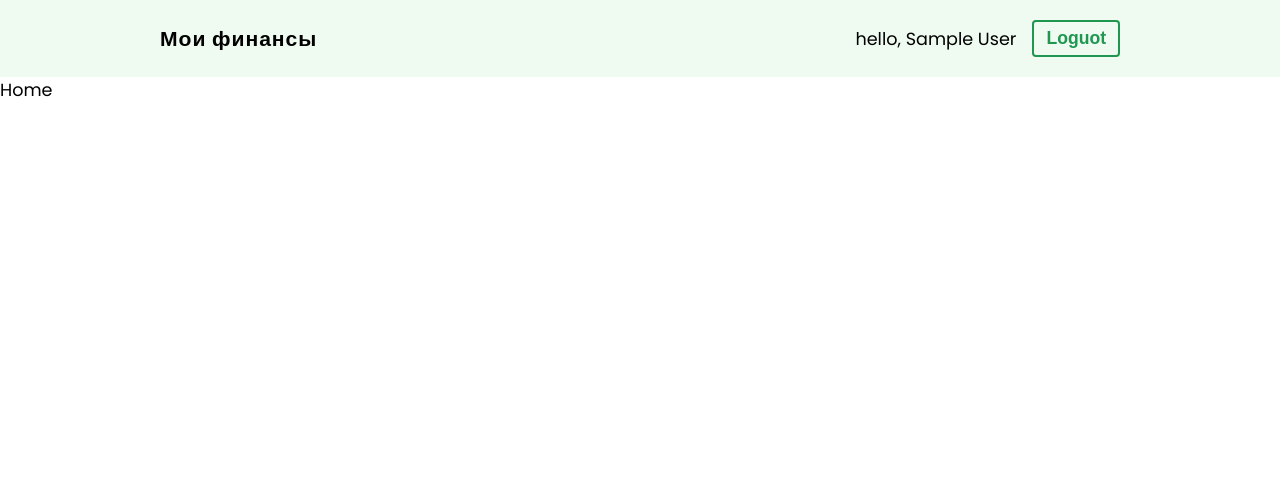
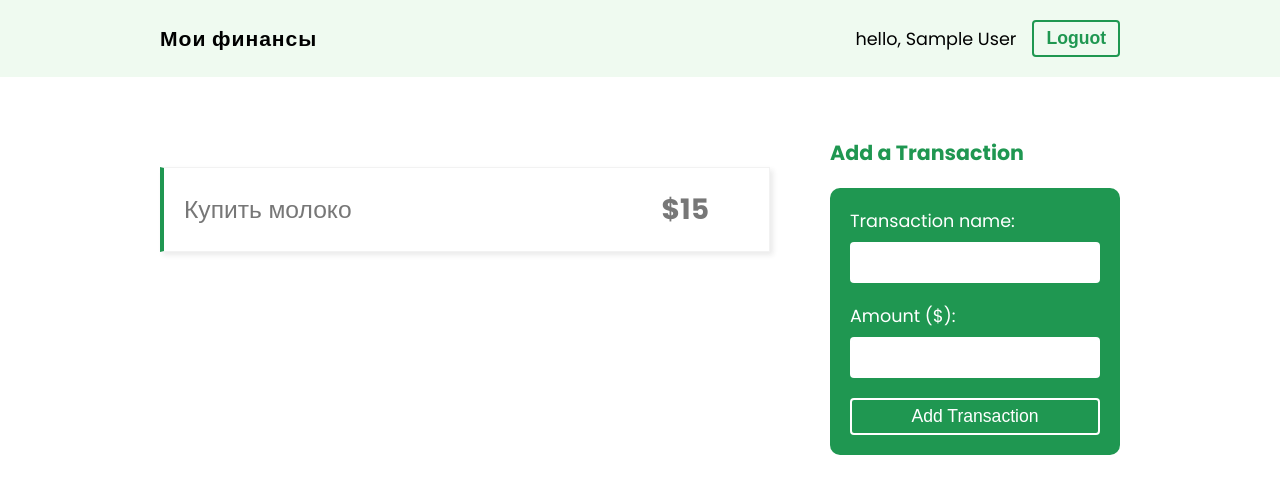
Before and after one commit to mailsmorales/finance, a React (Vite) app: page / in a window 1280 px wide. Shown: the top 494 px of the page. Built offline with nearby package versions, Linux system fonts and the light colour scheme; no server answers; sample sign-in values are in the browser's storage.

Commit message:
create-file-transaction-form

```diff
--- a/src/App.jsx
+++ b/src/App.jsx
@@ -1,27 +1,22 @@
+import { Routes, Route, Navigate } from "react-router-dom";
+import { Navbar } from "./components/navbar/Navbar";
+import { useAuthContext } from "./hooks/useAuthContext";
 import { Home, Login, Signup } from "./pages";
-import { auth } from "./firebase/config";
-import { Routes, Route } from "react-router-dom";
-import { Navbar } from "./components/navbar/Navbar";
-import { useEffect } from "react";
-import { onAuthStateChanged } from "firebase/auth";
-import { useAuthContext } from "./hooks/useAuthContext";
 
 function App() {
-  const { dispatch } = useAuthContext();
-  useEffect(() => {
-    const cancel = onAuthStateChanged(auth, (_user) => {
-      dispatch({ type: "LOGIN", payload: _user });
-    });
-    return () => cancel();
-  }, []);
+  const { isReady, user } = useAuthContext();
   return (
     <div className="App">
-      <Navbar />
-      <Routes>
-        <Route path="/" element={<Home />} />
-        <Route path="login" element={<Login />} />
-        <Route path="signup" element={<Signup />} />
-      </Routes>
+      {isReady && (
+        <>
+          <Navbar />
+          <Routes>
+            <Route path="/" element={!user ? <Navigate to='/login' /> : <Home/>} />
+            <Route path="/login" element={user ? <Navigate to='/' /> : <Login/>} />
+            <Route path="/signup" element={user ? <Navigate to='/' /> : <Signup/>} />
+          </Routes>
+        </>
+      )}
     </div>
   );
 }
--- a/src/context/AuthContext.jsx
+++ b/src/context/AuthContext.jsx
@@ -1,4 +1,6 @@
-import { createContext, useReducer } from "react";
+import { onAuthStateChanged } from "firebase/auth";
+import { createContext, useEffect, useReducer } from "react";
+import { auth } from "../firebase/config";
 
 export const AuthContext = createContext();
 export const authReducer = (state, action) => {
@@ -7,6 +9,9 @@ export const authReducer = (state, action) => {
       return { ...state, user: action.payload };
     case "LOGOUT":
       return { ...state, user: null };
+    case "AUTH_READY": {
+      return { ...state, user: action.payload, isReady: true };
+    }
     default:
       return state;
   }
@@ -15,7 +20,15 @@ export const authReducer = (state, action) => {
 export const AuthContextProvider = ({ children }) => {
   const [state, dispatch] = useReducer(authReducer, {
     user: null,
+    isReady: false,
   });
+
+  useEffect(() => {
+    const cancel = onAuthStateChanged(auth, (_user) => {
+      dispatch({ type: "AUTH_READY", payload: _user });
+    });
+    return () => cancel();
+  }, []);
 
   return (
     <AuthContext.Provider value={{ ...state, dispatch }}>
--- /dev/null
+++ b/src/hooks/useCollection.js
@@ -0,0 +1,46 @@
+import { addDoc, collection } from "firebase/firestore";
+import { useEffect, useReducer, useState } from "react";
+import { firestore } from "../firebase/config";
+
+const initialState = {
+  document: null,
+  isPending: false,
+  error: null,
+  success: null,
+};
+
+const firestoreReducer = (state, action) => {
+  switch (action.type) {
+    case "IS_PENDING": {
+      return { ...state, isPanding: action.payload };
+    }
+    default:
+      return state;
+  }
+};
+
+export const useCollection = () => {
+  const [isCancelled, setIsCancelled] = useState(false);
+  const [response, dispatch] = useReducer(firestoreReducer, initialState);
+
+  const collectionRef = collection(firestore, "transactions");
+
+  const addDocument = async (newDocument) => {
+    dispatch({ type: "IS_PENDING", payload: true });
+    try {
+      await addDoc(collectionRef, newDocument);
+      dispatch({ type: "IS_PENDING", payload: false });
+    } catch (err) {
+      console.log(err.messge);
+      dispatch({ type: "IS_PENDING", payload: false });
+    }
+  };
+
+  const deleteDocument = () => {};
+
+  useEffect(() => {
+    return () => setIsCancelled(true);
+  }, []);
+
+  return { addDocument, deleteDocument, isCancelled };
+};
--- a/src/pages/home/Home.jsx
+++ b/src/pages/home/Home.jsx
@@ -1,8 +1,17 @@
-import React from 'react'
-import styles from './Home.module.css'
+import React from "react";
+import styles from "./Home.module.css";
+import { TransactionForm } from "./TransactionForm";
+import TransactionList from "./TransactionList";
 
- export const Home = () => {
+export const Home = () => {
   return (
-    <div>Home</div>
-  )
-}
+    <div className={styles.container}>
+      <div className={styles.content}>
+        <TransactionList />
+      </div>
+      <div className={styles.sidebar}>
+        <TransactionForm />
+      </div>
+    </div>
+  );
+};
--- a/src/pages/home/Home.module.css
+++ b/src/pages/home/Home.module.css
@@ -0,0 +1,92 @@
+.container {
+  display: grid;
+  grid-template-columns: 2fr 1fr;
+  max-width: 960px;
+  margin: 60px auto;
+}
+.content {
+  padding-right: 30px;
+}
+.sidebar {
+  padding-left: 30px;
+}
+.sidebar form {
+  padding: 20px;
+  background: #1f9751;
+  border-radius: 10px;
+}
+.sidebar input,
+.sidebar select {
+  display: block;
+  width: 100%;
+  padding: 10px;
+  margin-top: 8px;
+  box-sizing: border-box;
+  border: 0;
+  border-radius: 4px;
+  color: #555;
+  font-size: 1em;
+}
+.sidebar label {
+  margin: 0 auto 20px;
+  display: block;
+  color: #fff;
+}
+.sidebar button {
+  color: #fff;
+  border: 2px solid #fff;
+  padding: 6px 12px;
+  background-color: transparent;
+  font-size: 1em;
+  border-radius: 4px;
+  cursor: pointer;
+  display: block;
+  width: 100%;
+}
+.sidebar h3 {
+  color: #1f9751;
+  margin-bottom: 20px;
+}
+.sidebar aside {
+  margin-top: 40px;
+  color: #555;
+}
+.sidebar aside li {
+  margin: 10px;
+}
+
+.transactions li {
+  margin: 30px auto;
+  border: 1px solid #f2f2f2;
+  box-shadow: 3px 3px 5px rgba(50, 50, 50, 0.1);
+  padding: 20px;
+  display: flex;
+  align-items: center;
+  position: relative;
+  overflow: hidden;
+  border-left: 4px solid #1f9751;
+}
+.transactions .name {
+  color: #777;
+  font-size: 1.4em;
+}
+.transactions .amount {
+  margin-left: auto;
+  margin-right: 40px;
+  color: #777;
+  font-weight: bold;
+  font-size: 1.6em;
+}
+.transactions button {
+  position: absolute;
+  top: 0;
+  right: 0;
+  background: #ddd;
+  color: #777;
+  border: none;
+  padding: 12px 8px;
+  text-align: center;
+  line-height: 0;
+  font-size: 0.9em;
+  cursor: pointer;
+}
--- /dev/null
+++ b/src/pages/home/TransactionForm.jsx
@@ -0,0 +1,45 @@
+import React, { useState } from "react";
+import { useCollection } from "../../hooks/useCollection";
+
+export const TransactionForm = () => {
+  const [name, setName] = useState("");
+  const [amount, setAmount] = useState("");
+  const { addDocument } = useCollection();
+
+  const handleSubmit = async (e) => {
+    e.preventDefault();
+
+    await addDocument({
+      userId: "Ali",
+      title: name,
+      amount,
+      createdAt: new Date(),
+    });
+  };
+  return (
+    <>
+      <h3>Add a Transaction</h3>
+      <form onSubmit={handleSubmit}>
+        <label>
+          <span>Transaction name:</span>
+          <input
+            type="text"
+            required
+            value={name}
+            onChange={(e) => setName(e.target.value)}
+          />
+        </label>
+        <label>
+          <span>Amount ($):</span>
+          <input
+            type="number"
+            required
+            value={amount}
+            onChange={(e) => setAmount(e.target.value)}
+          />
+        </label>
+        <button>Add Transaction</button>
+      </form>
+    </>
+  );
+};
--- /dev/null
+++ b/src/pages/home/TransactionList.jsx
@@ -0,0 +1,15 @@
+import React from "react";
+import styles from "./Home.module.css";
+
+const TransactionList = () => {
+  return (
+    <ul className={styles.transactions}>
+      <li>
+        <p className={styles.name}>Купить молоко</p>
+        <p className={styles.amount}>$15</p>
+      </li>
+    </ul>
+  );
+};
+
+export default TransactionList;
```
